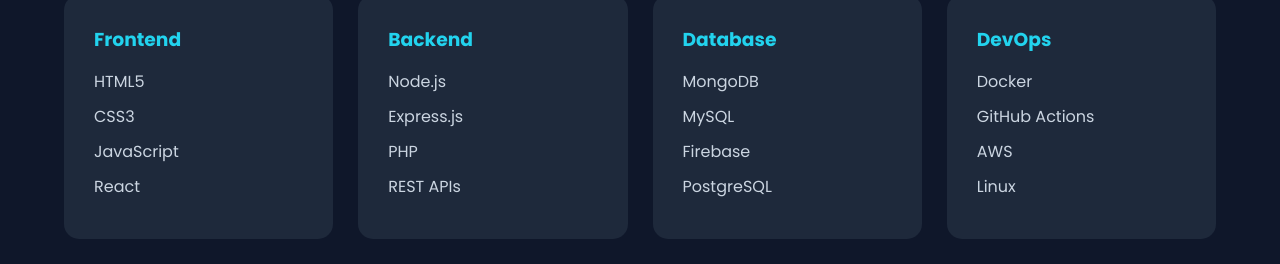
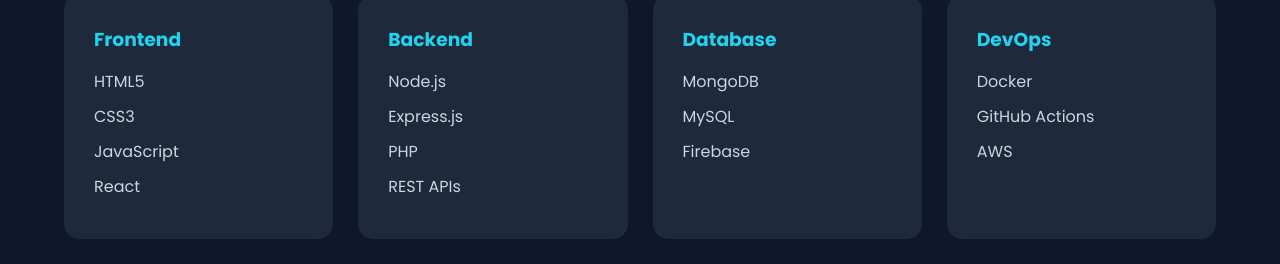
Before and after one commit to divyanshusagar17-hue/velvet-aura-studio, a plain HTML site: page index.html in a window 1280 px wide. Shown: the part 1469-1733 px from the top of the page. Drawn offline with nearby package versions, Linux system fonts and the light colour scheme.

Commit message:
Updated website

```diff
--- a/index.html
+++ b/index.html
@@ -470,7 +470,6 @@
 <li>MongoDB</li>
 <li>MySQL</li>
 <li>Firebase</li>
-<li>PostgreSQL</li>
 </ul>
 </div>
 
@@ -480,7 +479,6 @@
 <li>Docker</li>
 <li>GitHub Actions</li>
 <li>AWS</li>
-<li>Linux</li>
 </ul>
 </div>
 
```
